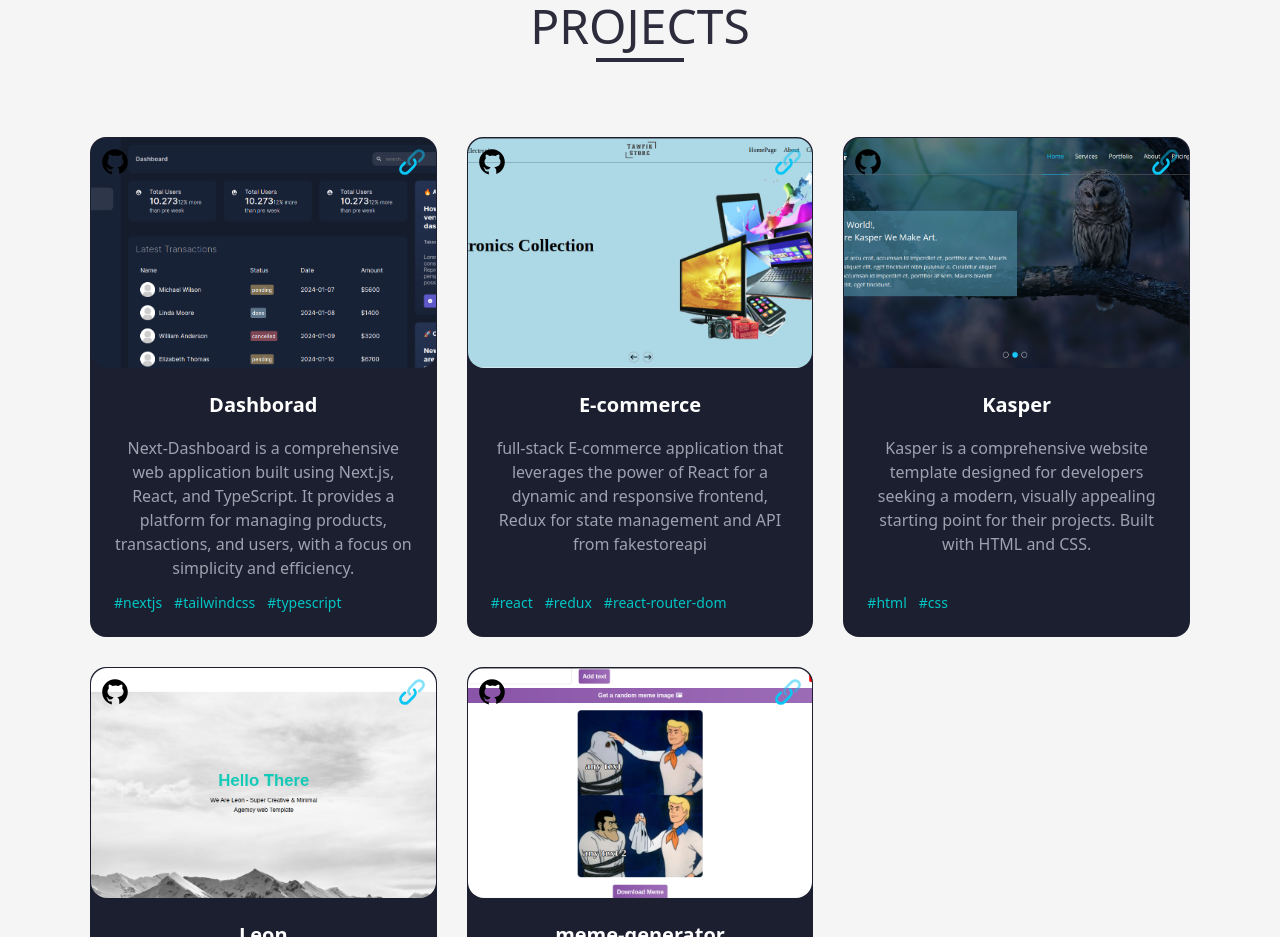
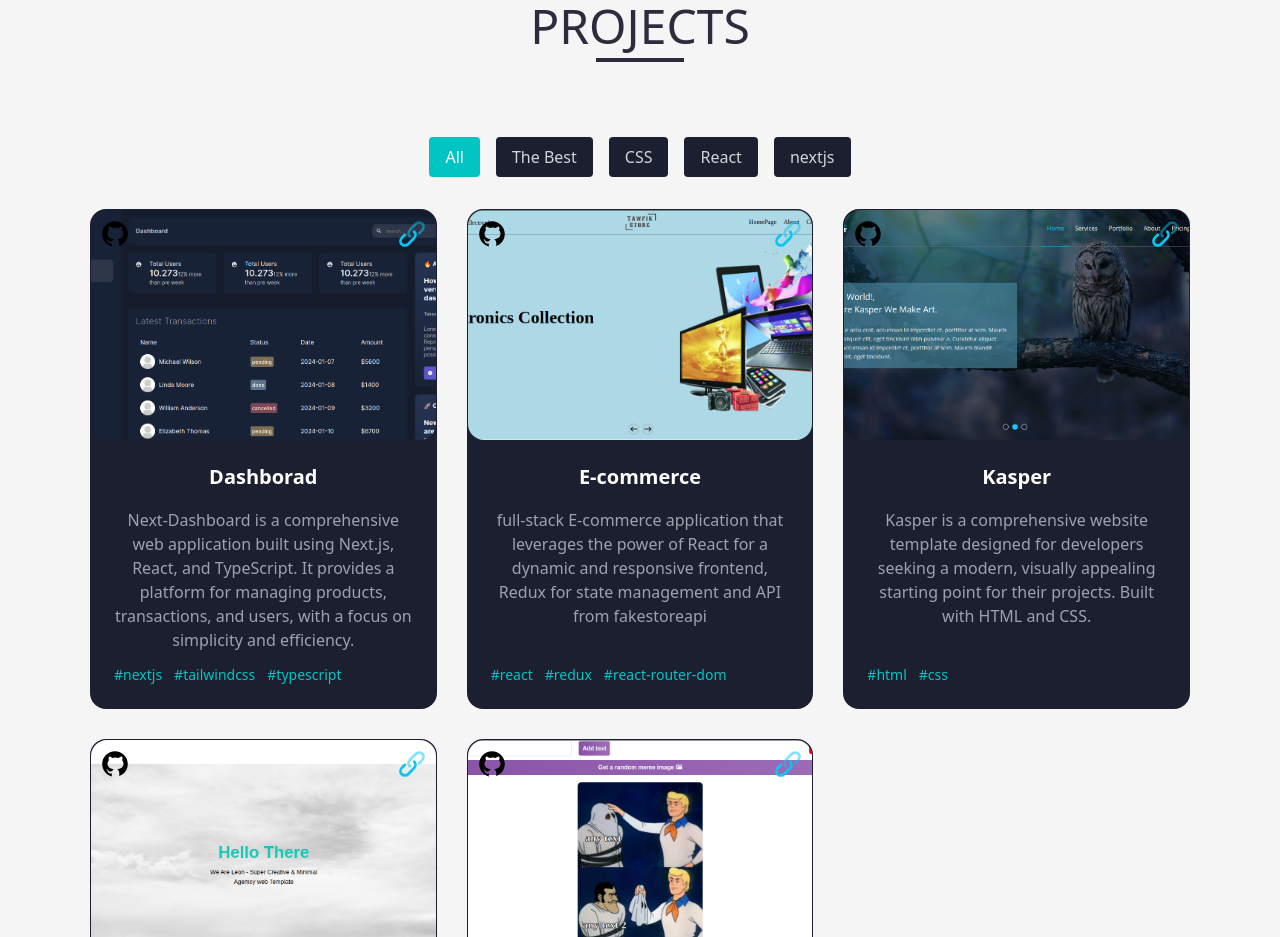
Before and after one commit to Abdulmajeed-Tawfiq/portfolio, a React (Vite) app: page / in a window 1280 px wide. Shown: the part 2580-3517 px from the top of the page. Built offline with nearby package versions, Linux system fonts and the light colour scheme.

Commit message:
mak efilters on projects

```diff
--- a/src/pages/main/Projects.jsx
+++ b/src/pages/main/Projects.jsx
@@ -1,29 +1,65 @@
+import { Image } from "antd";
 import { motion } from "framer-motion";
+import { useState } from "react";
 import { useInView } from "react-intersection-observer";
 import { Tilt } from "react-tilt";
 import { fadeIn } from "../../utils/motion";
 import { projectsData } from "../../utils/projectsData";
 import github from "/images/icons/github.svg";
 import link from "/images/icons/link.svg";
-import { Image } from "antd";
 
 export default function Projects() {
+  const [filter, setFilter] = useState("All");
   const { ref, inView } = useInView({
     triggerOnce: true,
     threshold: 0.1, // This will trigger as soon as 10% of the element is visible
   });
 
+  const filters = ["All", "The Best", "CSS", "React", "nextjs"];
+
+  const filteredProjects = projectsData.filter((project) => {
+    if (filter === "All") return true;
+    if (filter === "The Best") return project.isBest;
+    return project.mainTech === filter;
+  });
+
   return (
     <section id="projects">
       <p className="projects-text">PROJECTS</p>
+      <motion.div
+        className="flex flex-wrap justify-center gap-4 mb-8"
+        initial={{ opacity: 0, y: -20 }}
+        animate={{ opacity: 1, y: 0 }}
+        transition={{ duration: 0.5 }}
+      >
+        {filters.map((f) => (
+          <motion.button
+            key={f}
+            onClick={() => setFilter(f)}
+            className={`px-3 py-1 sm:px-4 sm:py-2 text-sm sm:text-base rounded ${
+              filter === f
+                ? "bg-[#00c5c3] text-white"
+                : "bg-[#1c1f2f] text-gray-300 hover:bg-[#2a2f47]"
+            }`}
+            whileHover={{ scale: 1.05 }}
+            whileTap={{ scale: 0.95 }}
+          >
+            {f}
+          </motion.button>
+        ))}
+      </motion.div>
       <div
         ref={ref}
         className={`animateb ${inView ? "show" : ""} projects p-container`}
       >
-        {projectsData.map((project) => (
+        {filteredProjects.map((project) => (
           <motion.div
             key={project.id}
             variants={fadeIn("up", "spring", project.id * 0.5, 0.75)}
+            initial={{ opacity: 0, y: 50 }}
+            animate={{ opacity: 1, y: 0 }}
+            exit={{ opacity: 0, y: 50 }}
+            transition={{ duration: 0.5 }}
             className="relative"
           >
             <Tilt
@@ -34,8 +70,8 @@ export default function Projects() {
               }}
               className="xs:w-[250px] bg-[#1c1f2f] rounded-2xl min-h-[500px]"
             >
-              <div className="  w-full green-pink-gradient p-[1px] rounded-[20px] shadow-card">
-                <div className="relative w-full h ">
+              <div className="w-full green-pink-gradient p-[1px] rounded-[20px] shadow-card">
+                <div className="relative w-full">
                   <Image.PreviewGroup
                     preview={{
                       toolbarRender: () => null,
@@ -48,11 +84,15 @@ export default function Projects() {
                         src={img}
                         alt={`project-image-${index + 1}`}
                         className="w-full object-cover rounded-2xl"
-                        style={{ display: index === 0 ? "block" : "none" }}
+                        style={{
+                          display: index === 0 ? "block" : "none",
+                          height: 230,
+                        }}
                       />
                     ))}
                   </Image.PreviewGroup>
                   <div className="absolute inset-0 flex justify-between m-2 h-0">
+                    {project.github && (
                       <div
                         onClick={() => window.open(project.github, "_blank")}
                         className="black-gradient w-8 h-8 rounded-full flex justify-center items-center cursor-pointer"
@@ -63,6 +103,8 @@ export default function Projects() {
                           className="w-full h-full object-contain hover:scale-150"
                         />
                       </div>
+                    )}
+                    {project.link && (
                       <div
                         onClick={() => window.open(project.link, "_blank")}
                         className="black-gradient w-8 h-8 rounded-full flex justify-center items-center cursor-pointer"
@@ -73,6 +115,7 @@ export default function Projects() {
                           className="w-full h-full object-contain hover:scale-150"
                         />
                       </div>
+                    )}
                   </div>
                 </div>
 
--- a/src/styles/main.css
+++ b/src/styles/main.css
@@ -235,11 +235,6 @@
   gap: 30px;
   justify-content: center;
 
-  /* .project-image { */
-  img {
-    height: 230px !important;
-  }
-
   .ant-image-mask {
     border-radius: 16px;
   }
--- a/src/utils/projectsData.js
+++ b/src/utils/projectsData.js
@@ -1,4 +1,3 @@
-
 export const projectsData = [
   {
     id: 1,
@@ -8,6 +7,9 @@ export const projectsData = [
     techs: ['nextjs', 'tailwindcss', 'typescript'],
     github: 'https://github.com/Abdulmajeed-Tawfiq/dashboard',
     link: 'https://abdulmajeed-dashboard.vercel.app',
+    isBest: true,
+    mainTech: 'nextjs',
+    category: 'web application'
   },
   {
     id: 2,
@@ -17,6 +19,9 @@ export const projectsData = [
     techs: ['react', 'redux', 'react-router-dom'],
     github: 'https://github.com/Abdulmajeed-Tawfiq/ecommerce',
     link: 'https://ecommercereact2.vercel.app',
+    isBest: true,
+    mainTech: 'React',
+    category: 'e-commerce'
   },
   {
     id: 3,
@@ -26,6 +31,9 @@ export const projectsData = [
     techs: ['html', 'css'],
     github: 'https://github.com/Abdulmajeed-Tawfiq/Kasper-Template',
     link: 'https://abdulmajeed-tawfiq.github.io/Kasper-Template',
+    isBest: false,
+    mainTech: 'CSS',
+    category: 'template'
   },
   {
     id: 4,
@@ -35,6 +43,9 @@ export const projectsData = [
     techs: ['html', 'css'],
     github: 'https://github.com/Abdulmajeed-Tawfiq/Leon-Template',
     link: 'https://abdulmajeed-tawfiq.github.io/Leon-Template',
+    isBest: false,
+    mainTech: 'CSS',
+    category: 'template'
   },
   {
     id: 5,
@@ -44,5 +55,8 @@ export const projectsData = [
     techs: ['react', 'html2canvas'],
     github: 'https://github.com/Abdulmajeed-Tawfiq/meme-generator',
     link: 'https://abdulmajeed-tawfiq.github.io/meme-generator',
+    isBest: false,
+    mainTech: 'React',
+    category: 'web application'
   },
 ];
```
Lines whose indentation alone changed are shown as unchanged.
